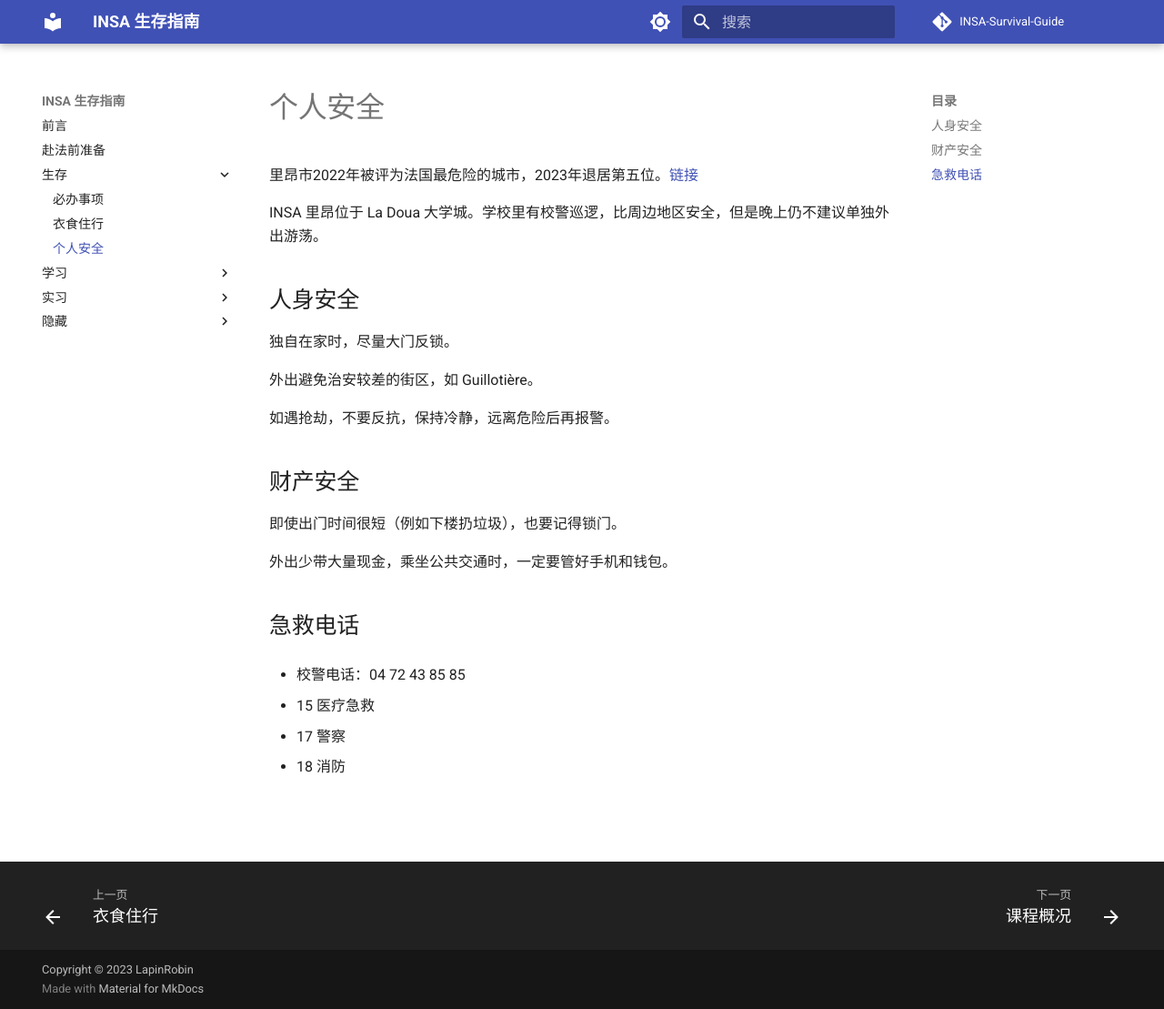
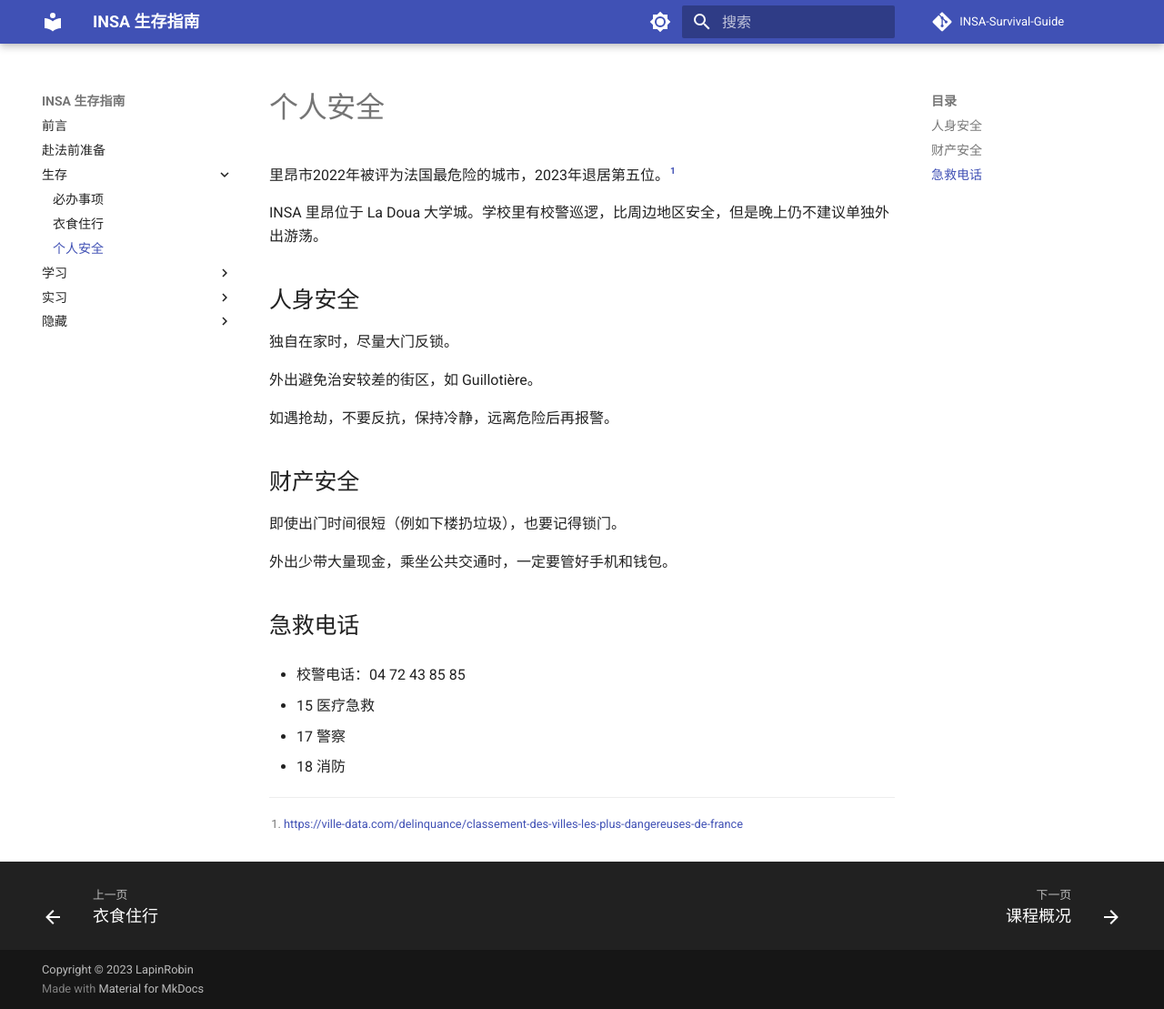
Before and after one commit to LapinRobin/INSA-Survival-Guide, an MkDocs documentation site: the page built from docs/生存/个人安全.md, in a window 1280 px wide and 1109 px high. Shown: the whole window at 91% size. Built offline with MkDocs 1.6.1 and Material for MkDocs 9.7.7, drawn with Linux system fonts in a browser that asks for light colours; comment, search, counter and statistics services are not loaded.

Commit message:
Move source to footer

```diff
--- a/docs/生存/个人安全.md
+++ b/docs/生存/个人安全.md
@@ -1,5 +1,5 @@
 # 个人安全
-里昂市2022年被评为法国最危险的城市，2023年退居第五位。[链接](https://ville-data.com/delinquance/classement-des-villes-les-plus-dangereuses-de-france)
+里昂市2022年被评为法国最危险的城市，2023年退居第五位。[^1]
 
 INSA 里昂位于 La Doua 大学城。学校里有校警巡逻，比周边地区安全，但是晚上仍不建议单独外出游荡。
 
@@ -22,3 +22,6 @@
 - 15 医疗急救
 - 17 警察
 - 18 消防
+
+[^1]:
+    <https://ville-data.com/delinquance/classement-des-villes-les-plus-dangereuses-de-france>
```
